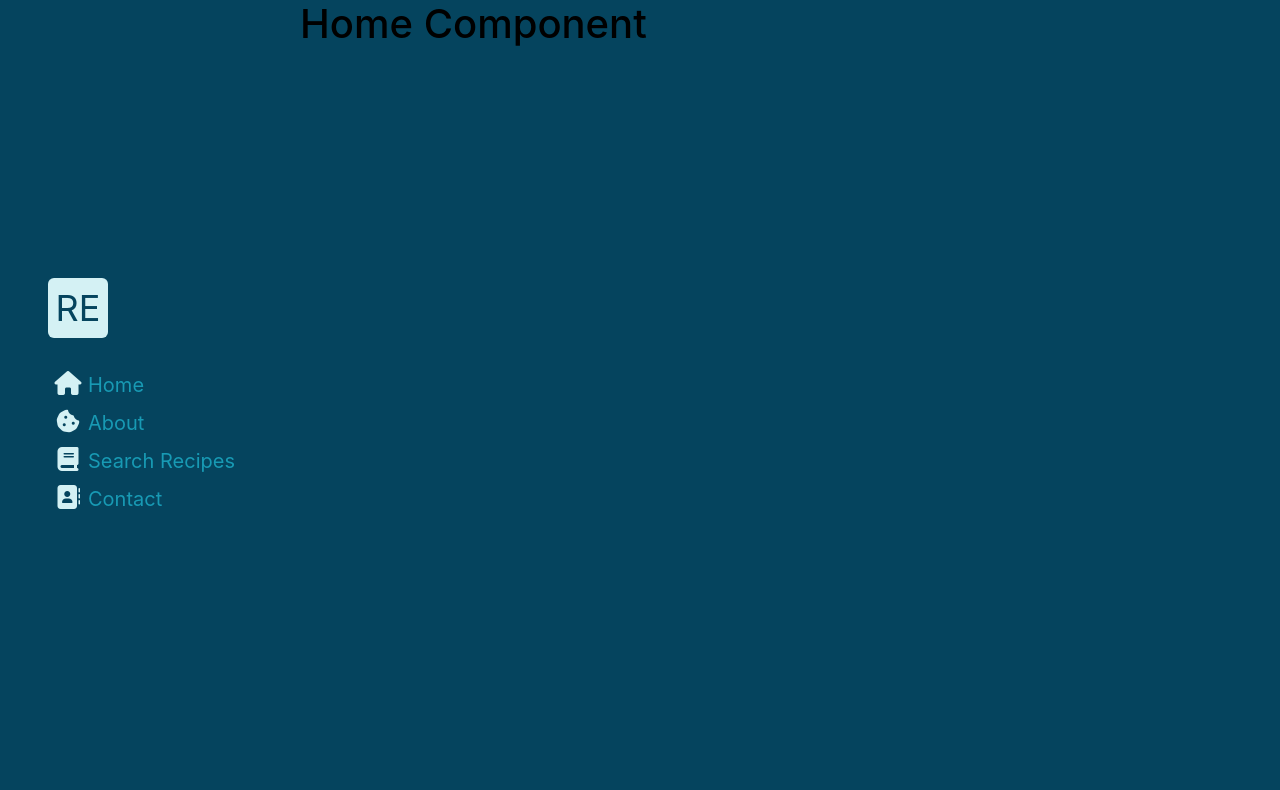
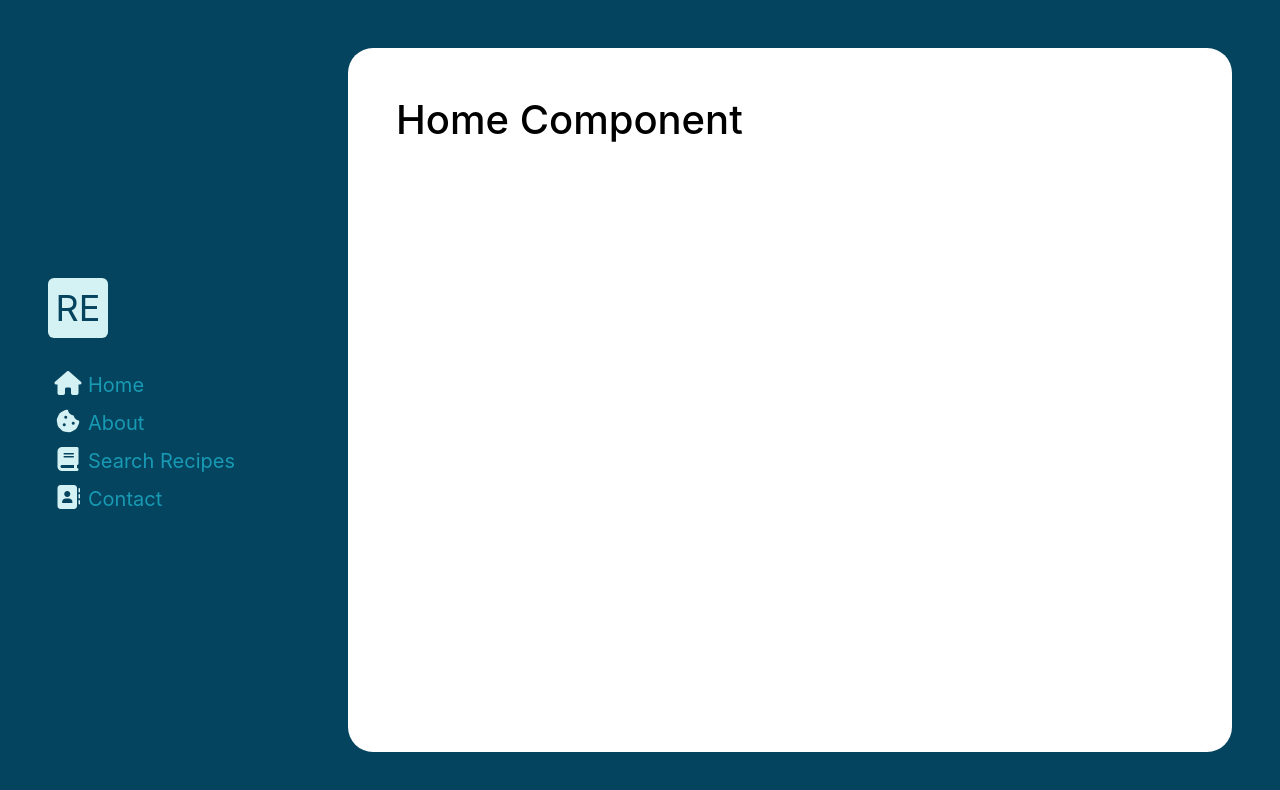
Before and after one commit to mcheng09/react-recipeas, a React (Create React App) app: page / in a window 1280 px wide. Shown: the top 790 px of the page. Built offline with nearby package versions, Linux system fonts and the light colour scheme; no server answers.

Commit message:
update(Layout): creates container for layout

```diff
--- a/src/hoc/Layout/Layout.js
+++ b/src/hoc/Layout/Layout.js
@@ -9,9 +9,9 @@ function Layout(props) {
   return (
     <div className={styles.Main}>
       <Navigation />
-      <main>
+      <div className={styles.Container}>
         {props.children}
-      </main>
+      </div>
     </div>
   )
 }
--- a/src/hoc/Layout/Layout.module.scss
+++ b/src/hoc/Layout/Layout.module.scss
@@ -4,3 +4,11 @@
   width: 100%;
   height: 100vh;
 }
+
+.Container {
+  background: white;
+  width: 100%;
+  border-radius: 25px;
+  padding: 48px;
+  margin: 48px;
+}
```
